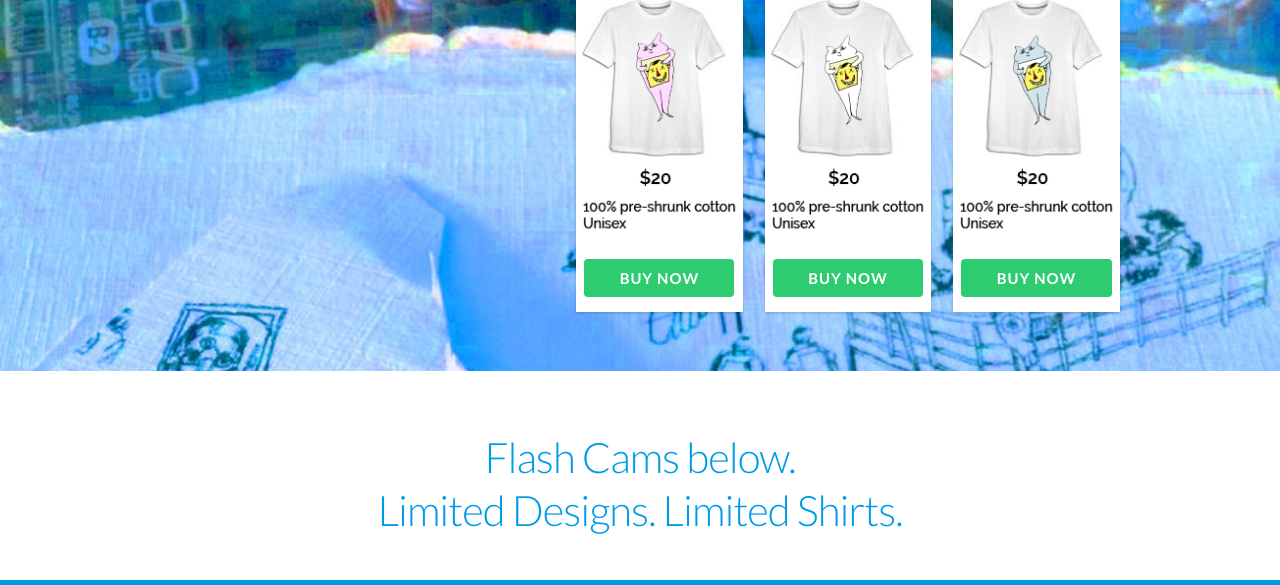
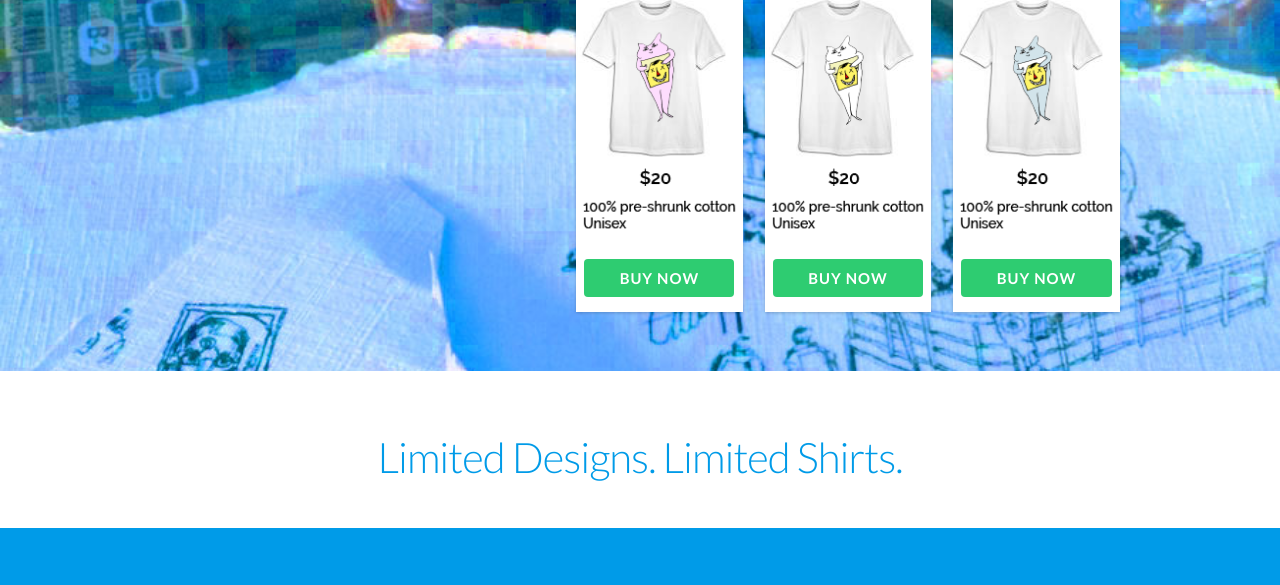
Before and after one commit to kriscoll/CamShop, a plain HTML site: page index.html in a window 1280 px wide. Shown: the part 163-748 px from the top of the page. Drawn offline with nearby package versions, Linux system fonts and the light colour scheme; a script that the page names is missing.

Commit message:
Update flash designs

```diff
--- a/index.html
+++ b/index.html
@@ -153,7 +153,7 @@
      <div class="container">
       <div class="eight columns offset-by-two">
 
-      <h2>Flash Cams below. <br> Limited Designs.  Limited Shirts.</h2>
+      <h2>Limited Designs.  Limited Shirts.</h2>
 
      </div>
 
```
